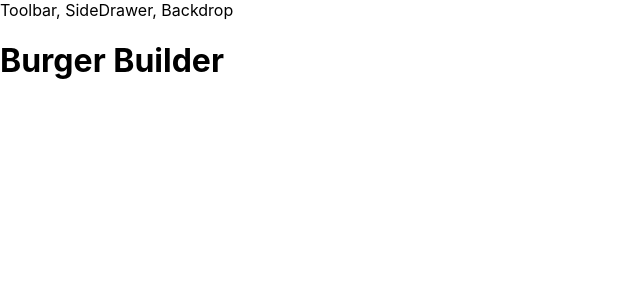
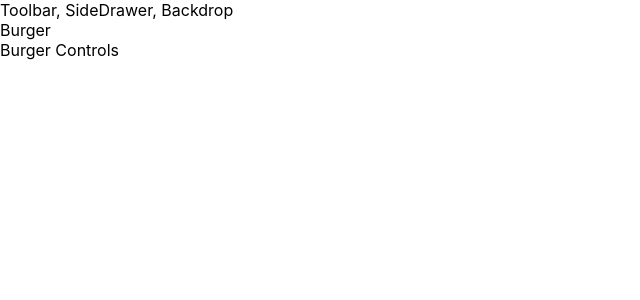
Before and after one commit to StevenCalverley/burger-builder, a React (Create React App) app: page / in a window 1280 px wide. Shown: the top 300 px of the page, without its empty margins (0-640 px from the left). Built offline with nearby package versions, Linux system fonts and the light colour scheme.

Commit message:
Add BurgerBuilder - add container for Burger Builder

```diff
--- a/src/App.js
+++ b/src/App.js
@@ -1,11 +1,12 @@
 import React from 'react';
 import Layout from './components/Layout/Layout';
+import BurgerBuilder from './containers/BurgerBuilder/BurgerBuilder';
 
 function App() {
   return (
     <div>
       <Layout>
-        <h1>Burger Builder</h1>
+        <BurgerBuilder></BurgerBuilder>
       </Layout>
     </div>
   );
--- /dev/null
+++ b/src/containers/BurgerBuilder/BurgerBuilder.js
@@ -0,0 +1,15 @@
+import React, { Component } from 'react';
+import Aux from '../../hoc/Aux';
+
+class BurgerBuilder extends Component {
+  render() {
+    return (
+      <Aux>
+        <div>Burger</div>
+        <div>Burger Controls</div>
+      </Aux>
+    );
+  }
+}
+
+export default BurgerBuilder;
```
